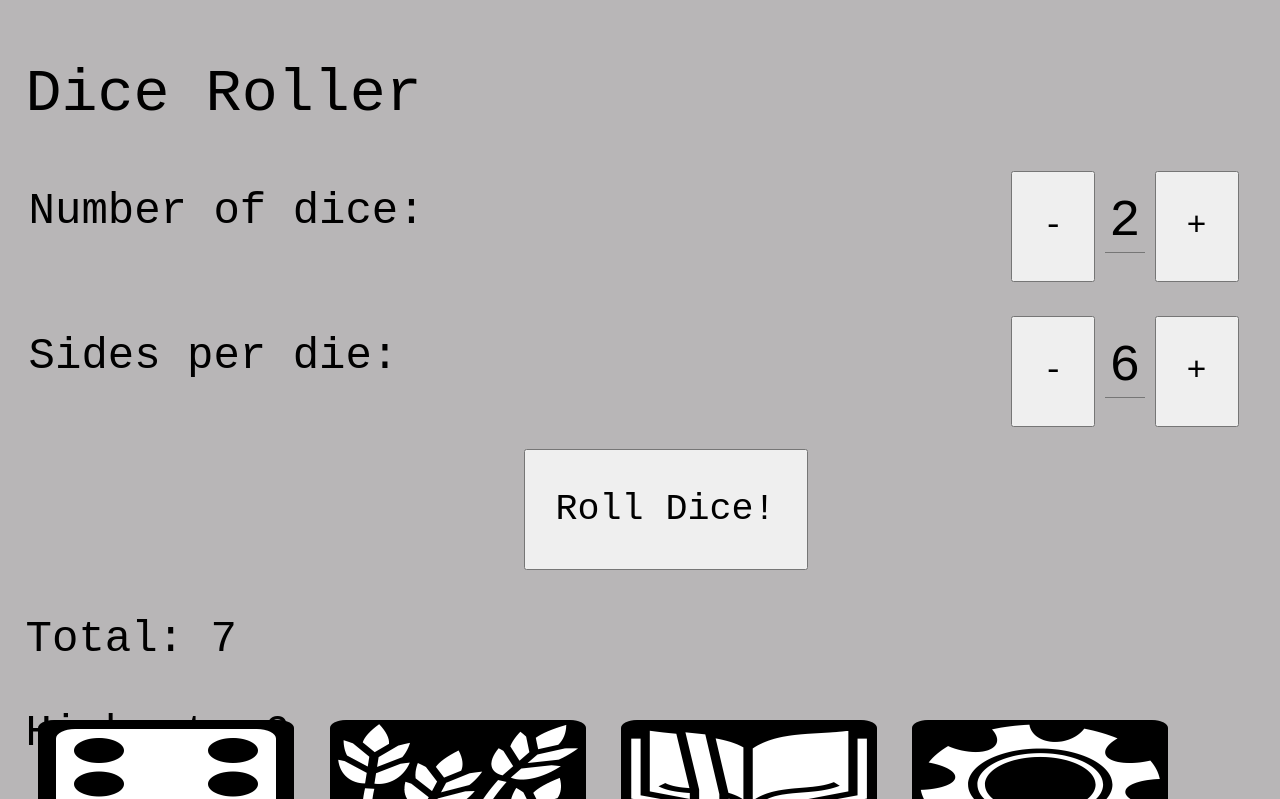
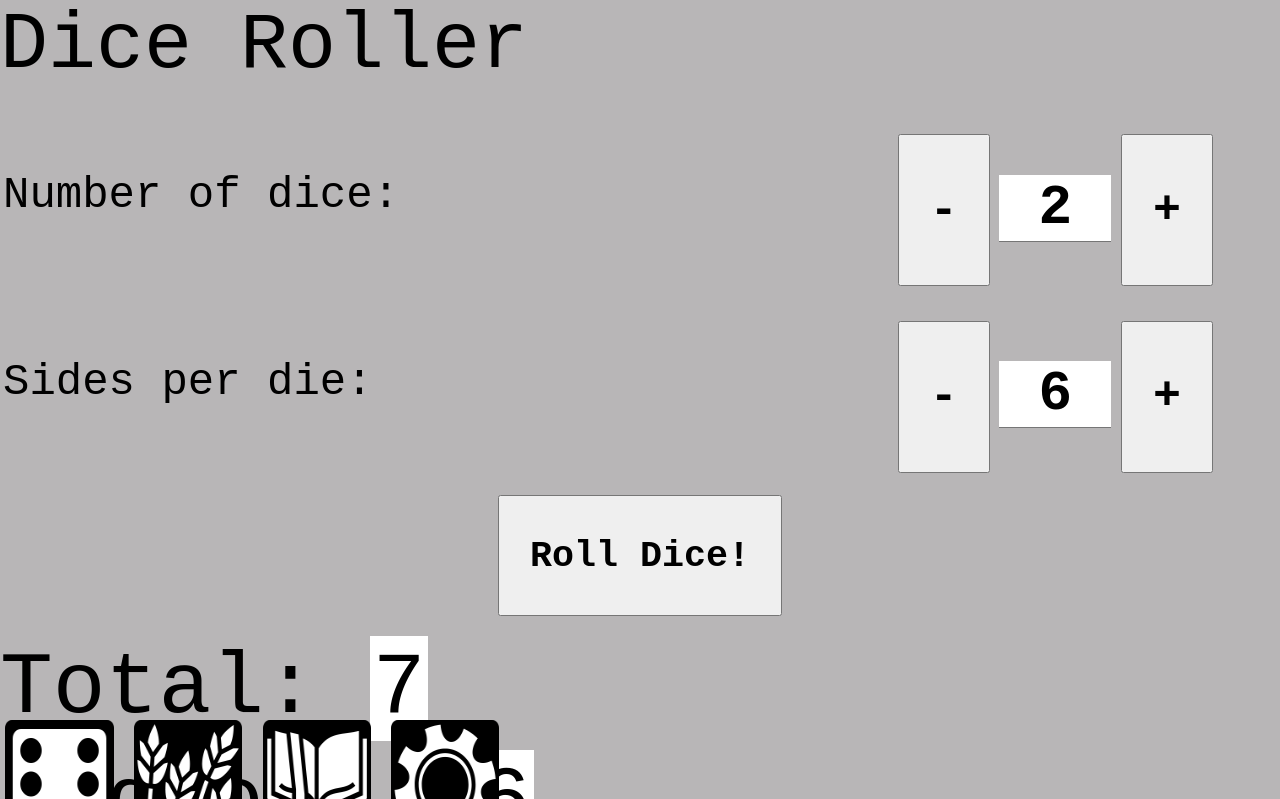
Before and after one commit to jcuratcha/bg-assistant, a plain HTML site: page src/diceroller.html in a window 1280 px wide. Both pictures are taken after a click on the button "Roll Dice!". Shown: the top 799 px of the page. Drawn offline with Linux system fonts and the light colour scheme.

Commit message:
Disabled zoom, added bold text, made some stuff bigger.

```diff
--- a/src/diceroller.html
+++ b/src/diceroller.html
@@ -1,6 +1,7 @@
 <html>
     <head>
         <title>Dice Roller</title>
+        <meta name="viewport" content="user-scalable=no" />
         <link rel="stylesheet" type="text/css" href="main.css">
         <script type="text/javascript">
             var dice = {"number":2, "sides":6};
@@ -22,9 +23,9 @@
                     }
                 }
 
-                document.getElementById("total").innerHTML = "Total: " + rollData["total"];
-                document.getElementById("max").innerHTML = "Highest: " + rollData["max"];
-                document.getElementById("min").innerHTML = "Lowest: " + rollData["min"];
+                document.getElementById("total").innerHTML = rollData["total"];
+                document.getElementById("max").innerHTML = rollData["max"];
+                document.getElementById("min").innerHTML = rollData["min"];
             }
 
             function increment(key) {
@@ -75,11 +76,11 @@
                     total += x;
                 }
 
-                document.getElementById("total").innerHTML = "Total: " + total;
+                document.getElementById("total").innerHTML = total;
                 sessionStorage.setItem("total", total);
-                document.getElementById("max").innerHTML = "Highest: " + max;
+                document.getElementById("max").innerHTML = max;
                 sessionStorage.setItem("max", max);
-                document.getElementById("min").innerHTML = "Lowest: " + min;
+                document.getElementById("min").innerHTML = min;
                 sessionStorage.setItem("min", min);
             }
         </script>
@@ -125,9 +126,9 @@
             </div>
 
             <div name="results-div">
-                <p class="label-text" id="total">Total:</p>
-                <p class="label-text" id="max">Highest:</p>
-                <p class="label-text" id="min">Lowest:</p>
+                <div class="result-row"><span class="label-text">Total: </span><span class="label-text result" id="total"></span></div>
+                <div class="result-row"><span class="label-text">Highest: </span><span class="label-text result" id="max"></span></div>
+                <div class="result-row"><span class="label-text">Lowest: </span><span class="label-text result" id="min"></span></div>
             </div>
         </div>
 
--- a/src/main.css
+++ b/src/main.css
@@ -1,15 +1,11 @@
 /*Navbar and main page stucture*/
 #main-content {
 	height: 90%;
-    width: 100%;
-    position: absolute;
-    top: 0;
 }
 #navbar {
-	position: absolute;
-	bottom: 0;
-	width: 100%;
+    position: absolute;
 	height: 10%;
+    bottom: 0;
 }
 .menu-item-image {
 	width: 20%;
@@ -24,12 +20,14 @@
 body {
     background-color: #b8b6b7;
     font-family:'Courier New', Courier, monospace;
-    margin:2%;
+    height: 100%;
+    margin: 0;
 }
 .title {
-    font-family:'Courier New', Courier, monospace;
-    font-size:3.75em;
+    font-family: 'Courier New', Courier, monospace;
+    font-size: 5em;
     margin-bottom: 10px;
+    margin-top: 0px;
 }
 .label-text {
     font-size: 2.75em;
@@ -41,19 +39,28 @@ body {
     border-style: none;
     border-bottom-style: solid;
     border-bottom-width: 1px;
-    background-color: #b8b6b7;
-    width:40px;
+    background-color: #ffffff;
+    max-width: 2em;
     font-family:'Courier New', Courier, monospace;
-    font-size:3.25em;
+    font-size: 3.5em;
+    font-weight: bold;
     text-align: center;
 }
-.minus .plus {
-    font-family:'Courier New', Courier, monospace;
-    font-weight: bold;
+
+
+.result {
+    background-color: #ffffff;
+    padding: 3px;
+}
+
+.result-row {
+    padding-top: 15px;
+    font-size: 2em;
 }
 
 .button-text {
-    font-size: 2.5em;
+    font-size: 3.5em;
+    font-weight: bold;
 }
 
 table {
@@ -70,6 +77,7 @@ button {
     font-family:'Courier New', Courier, monospace;
     padding-left: 2.25em;
     padding-right: 2.25em;
+    font-weight: bold;
 }
 
 p {
@@ -83,6 +91,13 @@ p {
     margin-bottom: 0.5em;
 }
 
+textarea {
+    width: 90%;
+    height: 7.5em;
+    font-size: 2.75em;
+    outline: none;
+    resize: none;
+}
 
 .button-section {
     width: 50%;
@@ -91,3 +106,9 @@ p {
 .button-label {
     width: 50%;
 }
+
+.minus .plus {
+    font-family:'Courier New', Courier, monospace;
+    width: 10em;
+    height: 10em;
+}
```
Also changed, not shown: src/notes.html (+1 -9 lines), src/resources.html (+1 -0 lines).
